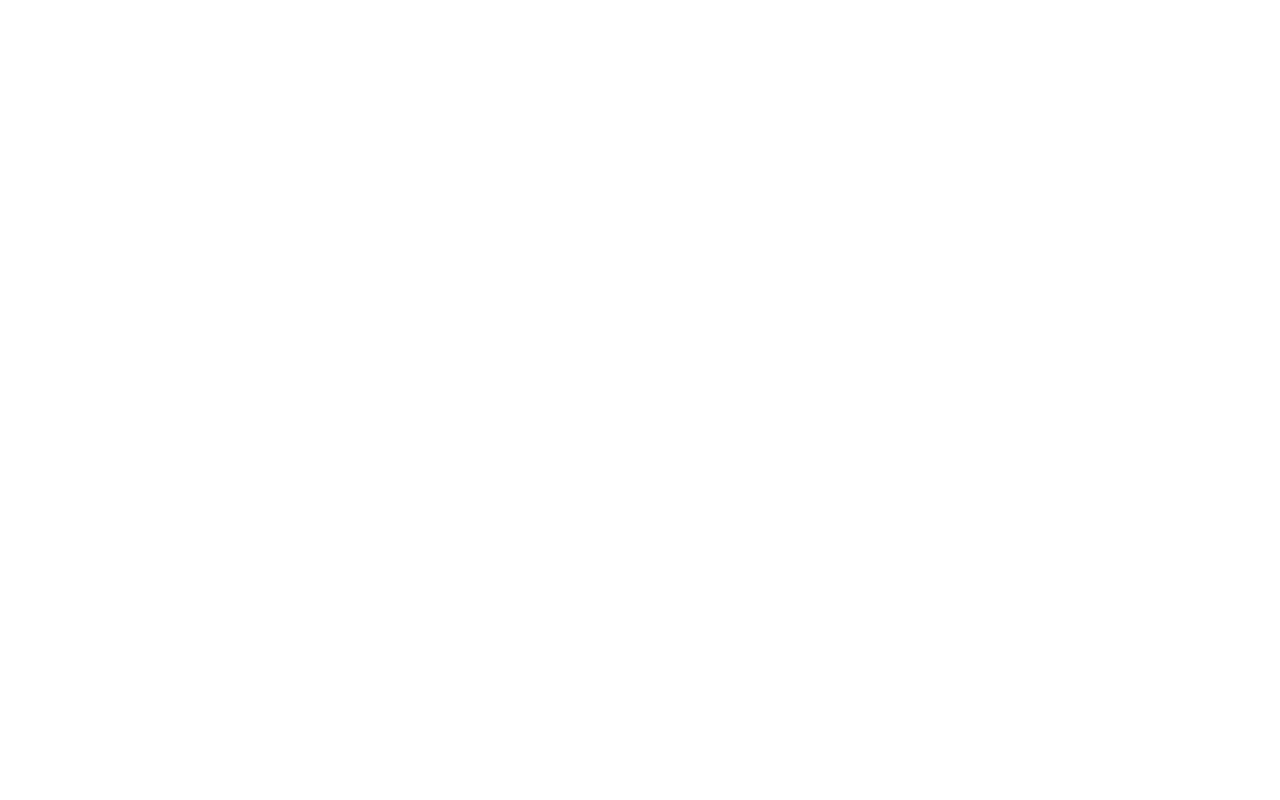
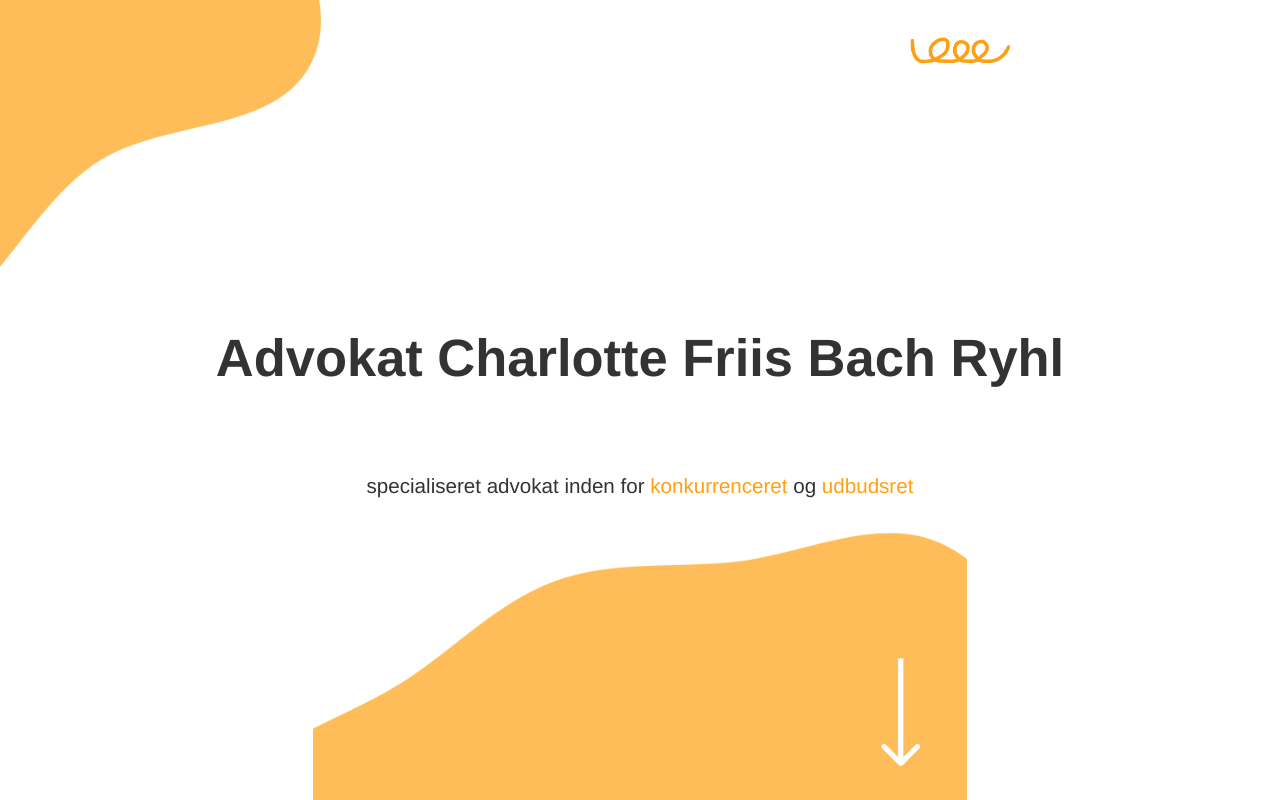
Before and after one commit to ErikBachRyhl/advokat-cfbr, a Gatsby site: page / in a window 1280 px wide. Built offline with nearby package versions, Linux system fonts and the light colour scheme; Gatsby itself is replaced by a stand-in of ours.

Commit message:
first commit

```diff
--- /dev/null
+++ b/gatsby-browser.js
@@ -0,0 +1 @@
+import './src/styles.css';
--- a/gatsby-config.js
+++ b/gatsby-config.js
@@ -1,8 +1,8 @@
 module.exports = {
   siteMetadata: {
-    title: `Gatsby Default Starter`,
-    description: `Kick off your next, great Gatsby project with this default starter. This barebones starter ships with the main Gatsby configuration files you might need.`,
-    author: `@gatsbyjs`,
+    title: `Friis Bach Ryhl Advokatfirma`,
+    description: `Enkeltmandsfirma`,
+    author: `@webberik`,
   },
   plugins: [],
 };
--- /dev/null
+++ b/src/components/a.js
@@ -0,0 +1,118 @@
+import React from 'react';
+import styled from 'styled-components';
+
+import logo from '../images/logo.png';
+import blobtop from '../images/bloptop.png';
+import blobbot from '../images/blobbot.png';
+
+const StyledSection = styled.section`
+  height: 100vh;
+  width: 100vw;
+
+  display: grid;
+  grid-template-rows: 1fr 1fr 1fr;
+  grid-template-columns: 1fr 1fr 1fr 1fr 1fr 1fr;
+
+  position: relative;
+`;
+
+const Top = styled.div`
+  height: 1fr;
+  width: 100%;
+
+  grid-row: 1/2;
+  grid-column: 1/7;
+
+  display: flex;
+`;
+
+const LogoContainer = styled.div`
+  width: 50%;
+  height: 100%;
+`;
+
+const LogoDiv = styled.div`
+  margin: auto;
+
+  width: 100px;
+  height: 100px;
+  background-image: url(${logo});
+  background-repeat: no-repeat;
+  background-position: center;
+  background-size: contain;
+`;
+
+const BlobContainer = styled.div`
+  width: 50%;
+  height: 100%;
+`;
+
+const BlobDiv = styled.div`
+  width: 100%;
+  height: 100%;
+  background-image: url(${blobtop});
+  background-repeat: no-repeat;
+  background-size: contain;
+`;
+
+const Middle = styled.div`
+  height: 1fr;
+  width: 100%;
+
+  grid-row: 2/3;
+  grid-column: 2/6;
+`;
+
+const Title = styled.h1`
+  color: #333;
+
+  font-size: 4.1vw;
+`;
+
+const SubTitle = styled.h3`
+  color: #333;
+
+  font-weight: normal;
+`;
+
+const Orange = styled.span`
+  color: #ffa012;
+`;
+
+const Bottom = styled.div`
+  height: 1fr;
+  width: 100%;
+
+  grid-row: 3/4;
+  grid-column: 1/7;
+  background-image: url(${blobbot});
+  background-repeat: no-repeat;
+  background-size: contain;
+  background-position: bottom;
+`;
+
+const A = () => {
+  return (
+    <StyledSection>
+      <Top>
+        <BlobContainer>
+          <BlobDiv />
+        </BlobContainer>
+
+        <LogoContainer>
+          <LogoDiv />
+        </LogoContainer>
+      </Top>
+      <Middle>
+        <Title>Advokat Charlotte Friis Bach Ryhl</Title>
+        <SubTitle>
+          specialiseret advokat inden for <Orange>konkurrenceret</Orange> og{' '}
+          <Orange>udbudsret</Orange>
+        </SubTitle>
+      </Middle>
+      <Bottom />
+    </StyledSection>
+  );
+};
+
+export default A;
--- a/src/pages/index.js
+++ b/src/pages/index.js
@@ -1,7 +1,12 @@
 import React from 'react';
 
 import Layout from '../components/layout';
+import A from '../components/a';
 
-const IndexPage = () => <Layout></Layout>;
+const IndexPage = () => (
+  <Layout>
+    <A />
+  </Layout>
+);
 
 export default IndexPage;
--- /dev/null
+++ b/src/styles.css
@@ -0,0 +1,46 @@
+body {
+  margin: 0;
+  padding: 0;
+  font-family: Helvetica, Arial, sans-serif;
+  background: #fff;
+  color: #333;
+  font-size: 1.1em;
+  line-height: 1.5;
+  text-align: center;
+}
+
+img {
+  display: block;
+  width: 100%;
+  height: auto;
+}
+
+h1,
+h2,
+h3 {
+  margin: 0;
+  padding: 1em 0;
+}
+
+p {
+  margin: 0;
+  padding: 1em, 0;
+}
+
+/*
+@media (min-width: 700px) {
+  .grid {
+    display: grid;
+    grid-template-columns: 1fr repeat(2, minmax(auto, 25em)) 1fr;
+  }
+
+  .content-wrap {
+    grid-column: 2/4;
+
+    display: flex;
+    flex-direction: column;
+    justify-content: center;
+    align-items: center;
+  }
+}
+*/
```
Also changed, not shown: src/images/blobbot.png (added), src/images/bloptop.png (added), src/images/logo.png (added).
